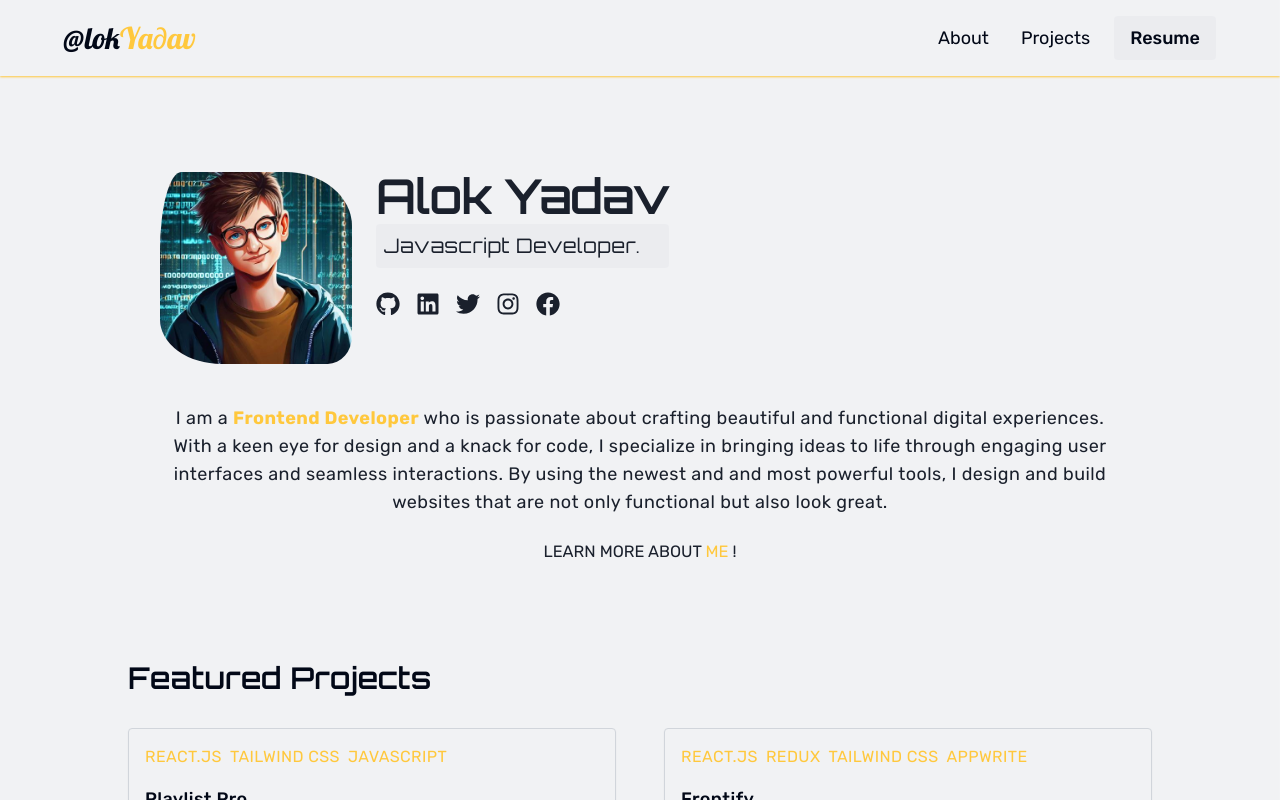
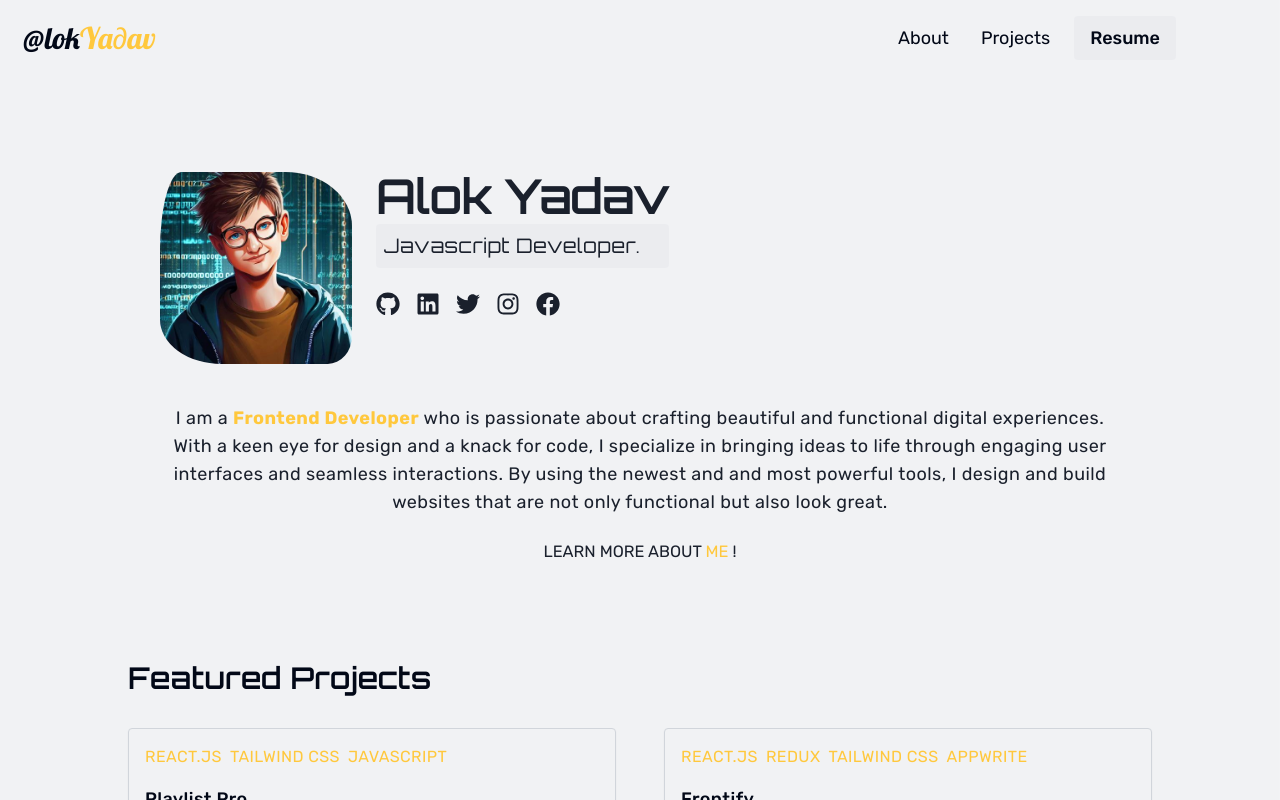
Before and after one commit to alok-x0s1/Portfolio, a Next.js app: page / in a window 1280 px wide. Shown: the top 800 px of the page. Built offline with nearby package versions, Linux system fonts and the light colour scheme; a web font is replaced by a local one.

Commit message:
Layout changes

```diff
--- a/src/app/layout.tsx
+++ b/src/app/layout.tsx
@@ -17,7 +17,7 @@ export default function RootLayout({
 	return (
 		<html lang="en">
 			<body className={`${rubik.className} bg-gray-200/50`}>
-				<div className="w-full flex items-center shadow-sm shadow-secondaryTextColor justify-center">
+				<div className="">
 					<Navbar />
 				</div>
 				{children}
```
